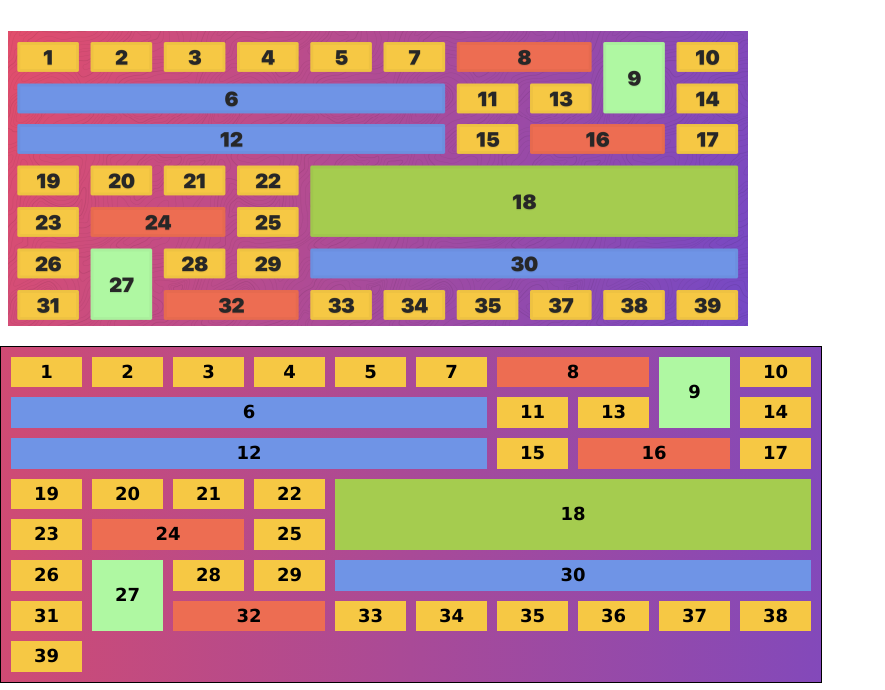
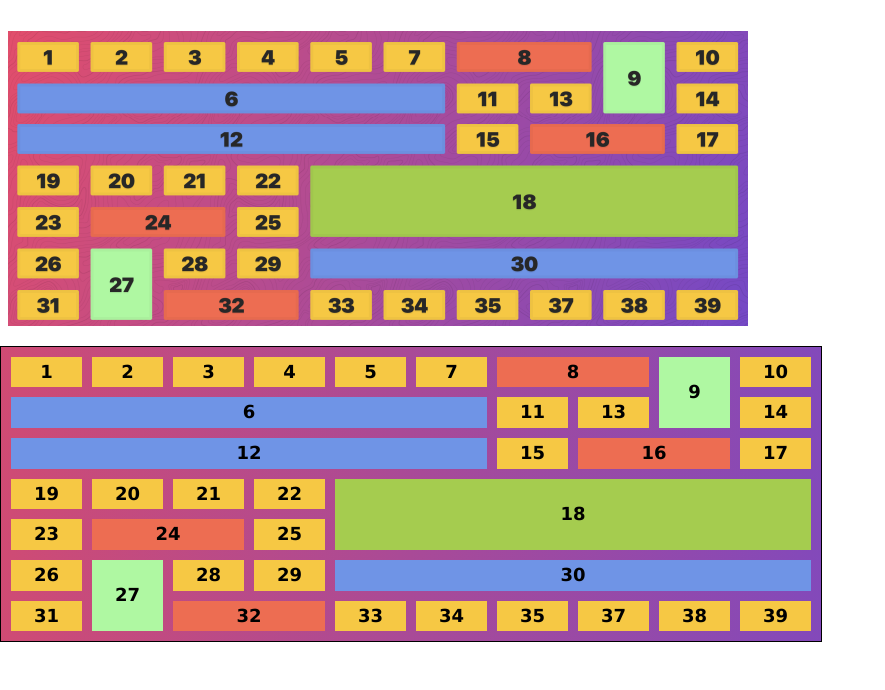
Before and after one commit to FrankJimenez79/practica_cssgrid2, a website built with webpack: page index.html in a window 1280 px wide. Shown: the part 110-800 px from the top of the page, without its empty margins (0-885 px from the left). Built offline with nearby package versions, Linux system fonts and the light colour scheme.

Commit message:
Modificada una celda del HTML

```diff
--- a/index.html
+++ b/index.html
@@ -75,7 +75,7 @@
         <div>33</div>
         <div>34</div>
         <div>35</div>
-        <div>36</div>
+
         <div>37</div>
         <div>38</div>
         <div>39</div>
```
